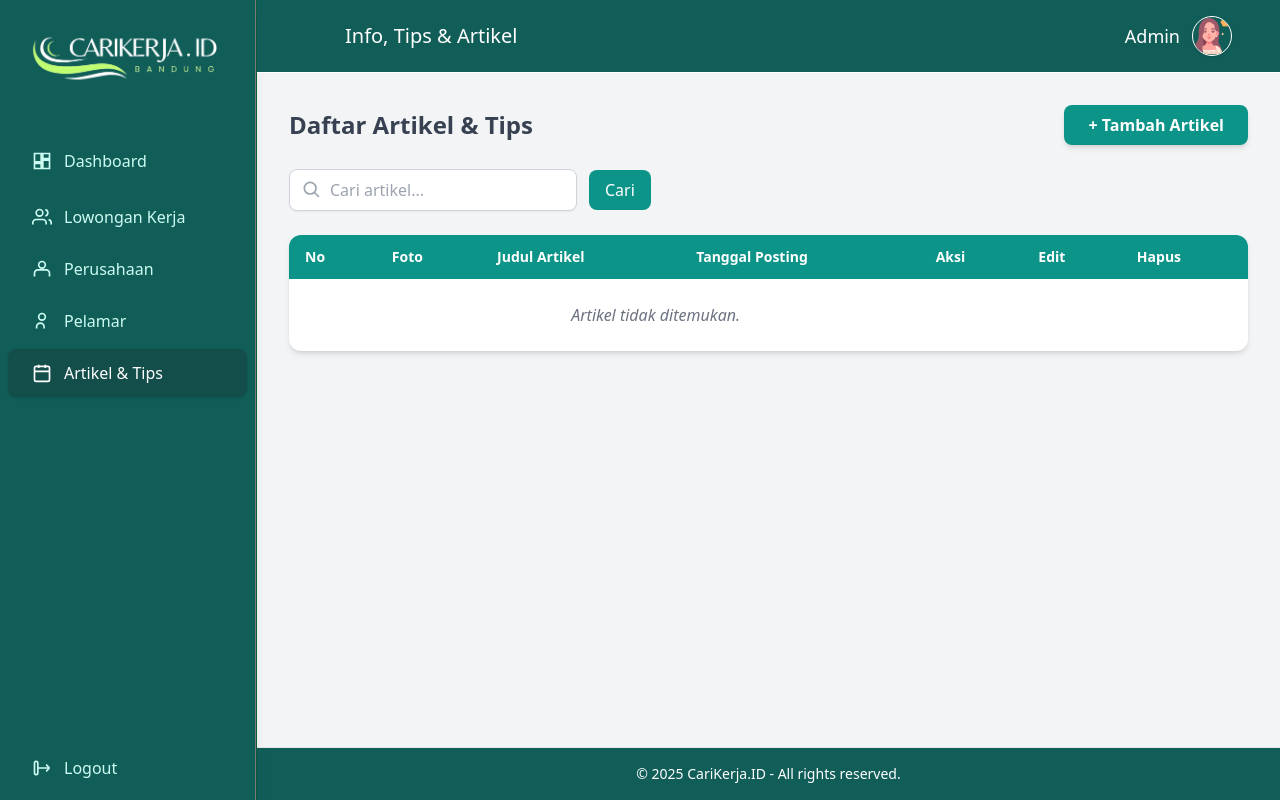
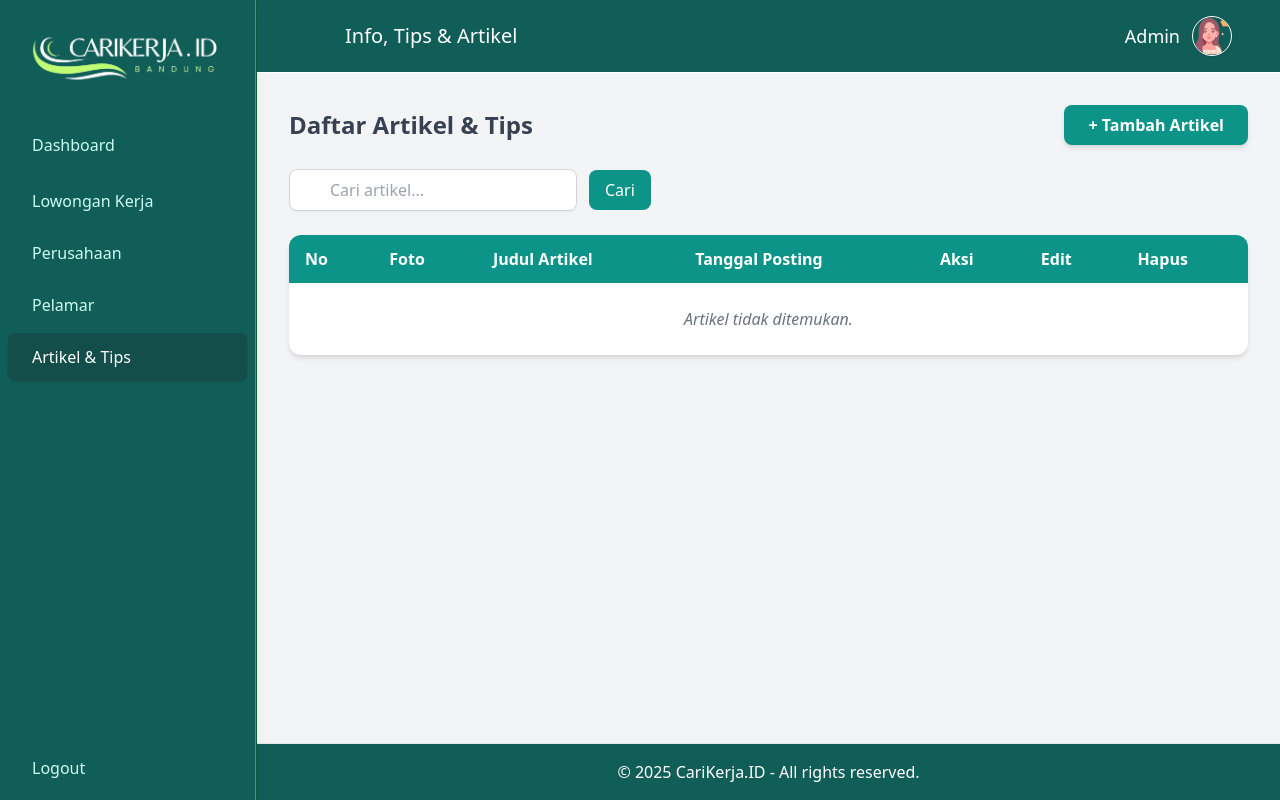
Before and after one commit to hades431/cari_kerja_id, a PHP site: page /tips_kerja_artikel.php in a window 1280 px wide. Run offline with PHP 8.4, Linux system fonts and the light colour scheme; data that the repository does not hold is empty; some libraries are stand-ins or nearby versions.

Commit message:
update atmin yng kesekian kali nya

```diff
--- a/admin/tips kerja/tips_kerja_artikel.php
+++ b/admin/tips kerja/tips_kerja_artikel.php
@@ -1,7 +1,6 @@
 <?php
 session_start();
 include '../../function/logic.php';
-
 
 $menuAktif = menu_aktif('artikel');
 $keyword = $_GET['search'] ?? '';
@@ -13,8 +12,6 @@ if ($keyword) {
 } else {
     $tipsList = getArtikelList();
 }
-
-
 ?>
 
 <!DOCTYPE html>
@@ -22,57 +19,57 @@ if ($keyword) {
 <head>
     <meta charset="UTF-8">
     <meta name="viewport" content="width=device-width, initial-scale=1.0">
-    <title>tips kerja artikel</title>
+    <title>Tips Kerja Artikel</title>
     <script src="https://cdn.tailwindcss.com"></script>
 </head>
 <body class="bg-[#222] min-h-screen">
     <div class="flex min-h-screen">
+        <!-- Sidebar -->
         <aside id="sidebar" class="bg-teal-800 w-64 flex flex-col min-h-screen shadow-lg relative" style="border-right:1px solid #79797aff;">
             <div class="px-4 py-6 flex flex-col items-center gap-2">
                 <img src="../../img/logo2.png" alt="Logo" class="w-60 h-18 object-contain mb-0" />
-                <div class="text-white text-xl font-bold tracking-wide mb-0 mt-2 flex flex-col items-center"></div>
             </div>
             <nav class="flex-1 flex flex-col gap-1 px-2 py-2">
                 <a href="#" class="flex items-center gap-3 px-6 py-3 rounded-lg font-medium transition-all mb-1
                     <?php echo $menuAktif['dashboard'] ? 'bg-teal-900 text-white shadow' : 'text-teal-100 hover:bg-teal-900 hover:text-white'; ?>">
-                    <svg class="w-5 h-5" fill="none" stroke="currentColor" stroke-width="2" viewBox="0 0 24 24"><path d="M3 13h8V3H3v10zm0 8h8v-6H3v6zm10 0h8v-10h-8v10zm0-18v6h8V3h-8z" stroke="currentColor"/></svg>
                     <span>Dashboard</span>
                 </a>
                 <a href="#" class="flex items-center gap-3 px-6 py-3 rounded-lg font-medium transition-all
                     <?php echo $menuAktif['lowongan'] ? 'bg-teal-900 text-white shadow' : 'text-teal-100 hover:bg-teal-900 hover:text-white'; ?>">
-                    <svg class="w-5 h-5" fill="none" stroke="currentColor" stroke-width="2" viewBox="0 0 24 24"><path d="M17 21v-2a4 4 0 00-4-4H5a4 4 0 00-4 4v2" /><circle cx="9" cy="7" r="4" /><path d="M23 21v-2a4 4 0 00-3-3.87" /><path d="M16 3.13a4 4 0 010 7.75" /></svg>
                     <span>Lowongan Kerja</span>
                 </a>
                 <a href="#" class="flex items-center gap-3 px-6 py-3 rounded-lg font-medium transition-all
                     <?php echo $menuAktif['perusahaan'] ? 'bg-teal-900 text-white shadow' : 'text-teal-100 hover:bg-teal-900 hover:text-white'; ?>">
-                    <svg class="w-5 h-5" fill="none" stroke="currentColor" stroke-width="2" viewBox="0 0 24 24"><path d="M3 21v-4a4 4 0 014-4h10a4 4 0 014 4v4" /><circle cx="12" cy="7" r="4" /></svg>
                     <span>Perusahaan</span>
                 </a>
                 <a href="#" class="flex items-center gap-3 px-6 py-3 rounded-lg font-medium transition-all
                     <?php echo $menuAktif['pelamar'] ? 'bg-teal-900 text-white shadow' : 'text-teal-100 hover:bg-teal-900 hover:text-white'; ?>">
-                    <svg class="w-5 h-5" fill="none" stroke="currentColor" stroke-width="2" viewBox="0 0 24 24"><circle cx="12" cy="7" r="4" /><path d="M5.5 21v-2a4.5 4.5 0 019 0v2" /></svg>
                     <span>Pelamar</span>
                 </a>
                 <a href="#" class="flex items-center gap-3 px-6 py-3 rounded-lg font-medium transition-all
                     <?php echo $menuAktif['artikel'] ? 'bg-teal-900 text-white shadow' : 'text-teal-100 hover:bg-teal-900 hover:text-white'; ?>">
-                    <svg class="w-5 h-5" fill="none" stroke="currentColor" stroke-width="2" viewBox="0 0 24 24"><rect x="3" y="4" width="18" height="18" rx="2" /><path d="M16 2v4M8 2v4M3 10h18" /></svg>
                     <span>Artikel & Tips</span>
                 </a>
-                <a href="#" class="flex items-center gap-3 px-6 py-3 rounded-lg font-medium transition-all mt-auto
-                    <?php echo $menuAktif['logout'] ? 'bg-teal-900 text-white shadow' : 'text-teal-100 hover:bg-teal-900 hover:text-white'; ?>">
-                    <svg class="w-5 h-5" fill="none" stroke="currentColor" stroke-width="2" viewBox="0 0 24 24"><path d="M17 16l4-4m0 0l-4-4m4 4H7" /><rect x="3" y="4" width="4" height="16" rx="2" /></svg>
+                <!-- Logout -->
+                <a href="../logout.php"
+                   class="flex items-center gap-3 px-6 py-3 rounded-lg font-medium transition-all mt-auto
+                   <?php echo $menuAktif['logout'] ? 'bg-teal-900 text-white shadow' : 'text-teal-100 hover:bg-teal-900 hover:text-white'; ?>"
+                   onclick="return confirm('Yakin mau logout?')">
                     <span>Logout</span>
                 </a>
             </nav>
         </aside>
+
+        <!-- Main Content -->
         <div id="main-content" class="flex-1 flex flex-col bg-white min-h-screen" style="border-left:1px solid #0b5f39ff;">
-            <header class="bg-teal-800 flex items-center justify-between px-12 py-4 rounded-tr-none relative" style="border-bottom:1px solid #ffffffff;">
+            <header class="bg-teal-800 flex items-center justify-between px-12 py-4 relative" style="border-bottom:1px solid #ffffff;">
                 <div class="text-xl font-medium ml-10 text-white">Info, Tips & Artikel</div>
                 <div class="flex items-center gap-3 text-white">
-                    <span class="text-lg font-medium"> <?= htmlspecialchars($_SESSION['nama_admin'] ?? 'Admin'); ?></span>
+                    <span class="text-lg font-medium"><?= htmlspecialchars($_SESSION['nama_admin'] ?? 'Admin'); ?></span>
                     <img src="../../img/beauty.png" alt="Admin" class="w-10 h-10 rounded-full border border-white shadow">
                 </div>
             </header>
+
             <div class="flex-1 p-8 bg-gray-100">
                 <div class="flex items-center justify-between mb-6">
                     <h2 class="text-2xl font-bold text-gray-700">Daftar Artikel & Tips</h2>
@@ -81,36 +78,36 @@ if ($keyword) {
                        + Tambah Artikel
                     </a>
                 </div>
+
+                <!-- Form Cari -->
                 <form method="get" class="flex items-center gap-3 mb-6">
                     <div class="relative w-72">
                         <input type="text" name="search" value="<?= htmlspecialchars($keyword) ?>"
                             class="bg-white border border-gray-300 rounded-lg pl-10 pr-4 py-2 w-full focus:ring-2 focus:ring-teal-500 focus:outline-none shadow-sm"
                             placeholder="Cari artikel...">
-                        <svg xmlns="http://www.w3.org/2000/svg" class="h-5 w-5 absolute left-3 top-2.5 text-gray-400" fill="none" viewBox="0 0 24 24" stroke="currentColor">
-                            <circle cx="11" cy="11" r="7" stroke="currentColor" stroke-width="2"/>
-                            <line x1="16.5" y1="16.5" x2="21" y2="21" stroke="currentColor" stroke-width="2" stroke-linecap="round"/>
-                        </svg>
                     </div>
                     <button type="submit" class="bg-teal-600 hover:bg-teal-700 text-white px-4 py-2 rounded-lg">Cari</button>
                 </form>
+
+                <!-- Tabel Artikel -->
                 <div class="bg-white rounded-xl shadow-md overflow-hidden">
                     <table class="w-full text-left border-collapse">
                         <thead class="bg-teal-600 text-white">
                             <tr>
-                <th class="font-semibold text-sm px-4 py-3">No</th>
-                <th class="font-semibold text-sm px-4 py-3">Foto</th>
-                <th class="font-semibold text-sm px-4 py-3">Judul Artikel</th>
-                <th class="font-semibold text-sm px-4 py-3">Tanggal Posting</th>
-                <th class="font-semibold text-sm px-4 py-3">Aksi</th>
-                <th class="font-semibold text-sm px-4 py-3">Edit</th>
-                <th class="font-semibold text-sm px-4 py-3">Hapus</th>
+                                <th class="px-4 py-3">No</th>
+                                <th class="px-4 py-3">Foto</th>
+                                <th class="px-4 py-3">Judul Artikel</th>
+                                <th class="px-4 py-3">Tanggal Posting</th>
+                                <th class="px-4 py-3">Aksi</th>
+                                <th class="px-4 py-3">Edit</th>
+                                <th class="px-4 py-3">Hapus</th>
                             </tr>
                         </thead>
                         <tbody class="divide-y divide-gray-200">
                             <?php if (count($tipsList) > 0): ?>
                                 <?php foreach ($tipsList as $i => $row): ?>
-                    <tr class="hover:bg-gray-50 transition-colors">
-                        <td class="px-4 py-3 text-gray-700"><?= $i+1 ?>.</td>
+                                    <tr class="hover:bg-gray-50">
+                                        <td class="px-4 py-3"><?= $i+1 ?>.</td>
                                         <td class="px-4 py-3">
                                             <?php if (!empty($row['gambar'])): ?>
                                                 <img src="../../uploads/<?= htmlspecialchars($row['gambar']); ?>"
@@ -120,45 +117,37 @@ if ($keyword) {
                                                 <span class="text-gray-400 italic">Tidak ada</span>
                                             <?php endif; ?>
                                         </td>
-                        <td class="px-4 py-3 text-gray-800 font-medium">
-                            <?= htmlspecialchars($row['judul']); ?>
-                        </td>
-                        <td class="px-4 py-3 text-gray-600">
-                            <?= date('d-m-Y', strtotime($row['tanggal'])); ?>
-                        </td>
+                                        <td class="px-4 py-3"><?= htmlspecialchars($row['judul']); ?></td>
+                                        <td class="px-4 py-3"><?= date('d-m-Y', strtotime($row['tanggal'])); ?></td>
                                         <td class="px-4 py-3">
                                             <a href="lihat_artikel.php?id=<?= $row['id']; ?>"
-                               class="bg-teal-600 hover:bg-teal-700 text-white px-3 py-1 rounded-lg text-sm shadow">
-                               Lihat Artikel
-                            </a>
+                                               class="bg-teal-600 hover:bg-teal-700 text-white px-3 py-1 rounded-lg text-sm">Lihat</a>
                                         </td>
                                         <td class="px-4 py-2 text-center">
                                             <a href="edit_artikel.php?id=<?= $row['id'] ?>"
-                                class="bg-yellow-500 hover:bg-yellow-600 text-white px-3 py-1 rounded-md text-sm ml-2">Edit</a>
+                                                class="bg-yellow-500 hover:bg-yellow-600 text-white px-3 py-1 rounded-md text-sm">Edit</a>
                                         </td>
                                         <td class="px-4 py-2 text-center">
-                            <a href="hapus_artikel.php?id=<?= $row['id'] ?>"onclick="return confirm('Yakin ingin menghapus artikel ini?')"
-                                class="bg-red-600 hover:bg-red-700 text-white px-3 py-1 rounded-md text-sm ml-2">Hapus</a>
+                                            <a href="hapus_artikel.php?id=<?= $row['id'] ?>"
+                                               onclick="return confirm('Yakin ingin menghapus artikel ini?')"
+                                               class="bg-red-600 hover:bg-red-700 text-white px-3 py-1 rounded-md text-sm">Hapus</a>
                                         </td>
-
                                     </tr>
                                 <?php endforeach; ?>
                             <?php else: ?>
                                 <tr>
-                    <td colspan="5" class="px-4 py-6 text-center text-gray-500 italic">
+                                    <td colspan="7" class="px-4 py-6 text-center text-gray-500 italic">
                                         Artikel tidak ditemukan.
                                     </td>
-
-
                                 </tr>
                             <?php endif; ?>
                         </tbody>
                     </table>
                 </div>
+            </div>
 
-            </div>
-            <footer class="bg-teal-800 flex items-center justify-between px-12 py-4 rounded-tr-none" style="border-top:1px solid #e5e7eb;">
-                <div class="text-sm text-center w-full text-white">&copy; <?= date('Y') ?> CariKerja.ID - All rights reserved.</div>
+            <footer class="bg-teal-800 px-12 py-4 text-center text-white" style="border-top:1px solid #e5e7eb;">
+                &copy; <?= date('Y') ?> CariKerja.ID - All rights reserved.
             </footer>
         </div>
     </div>
```
Lines whose indentation alone changed are shown as unchanged.
